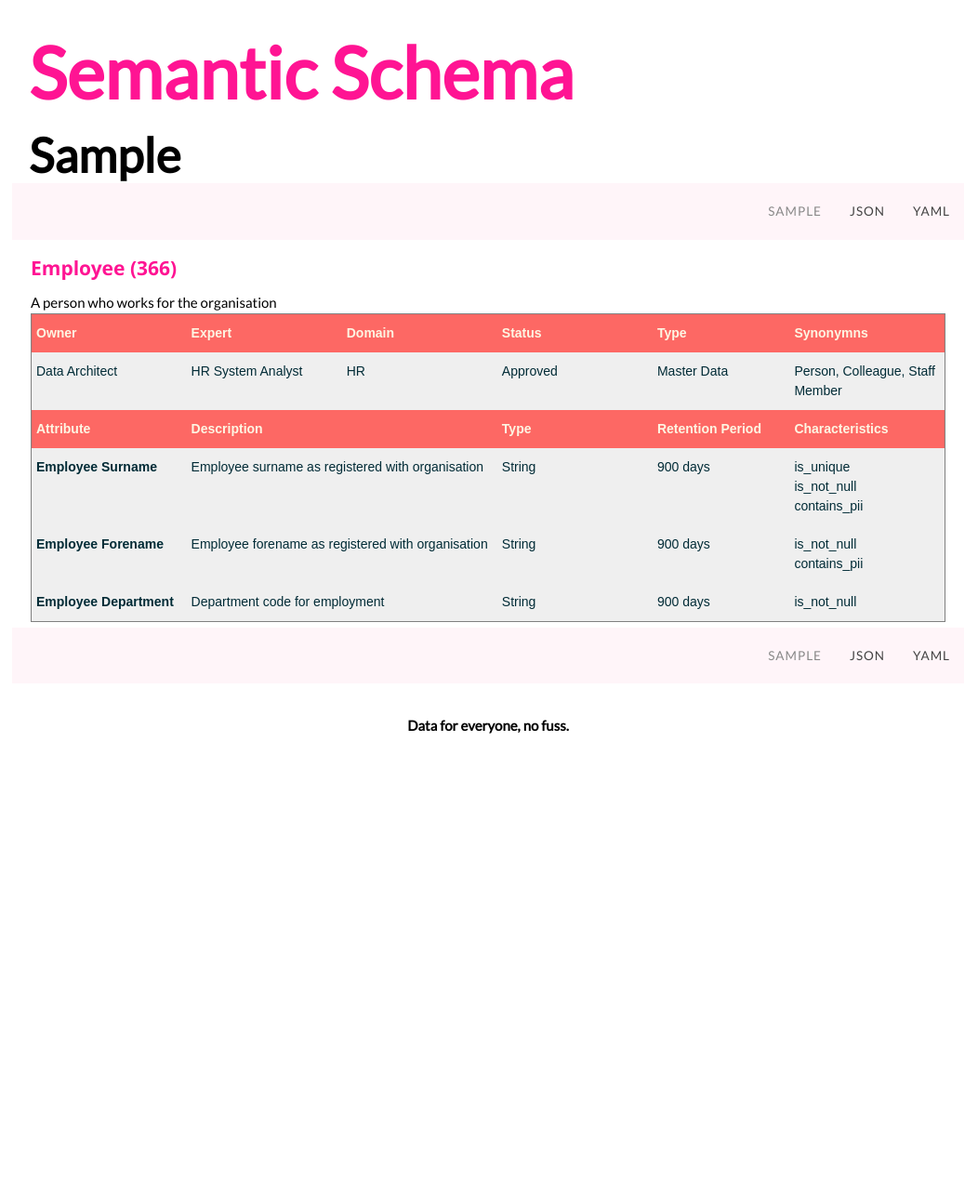
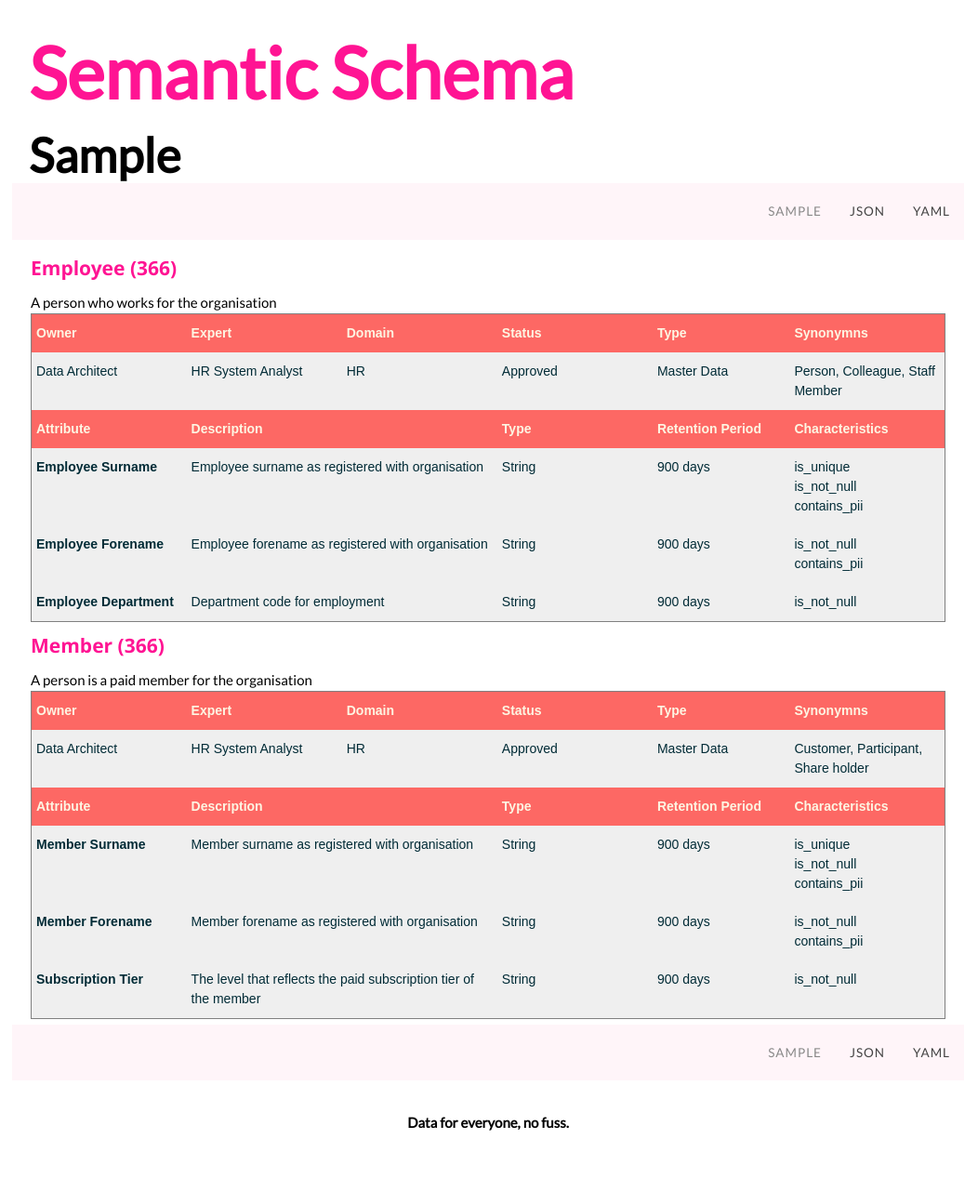
Before and after one commit to KCWADSWORTH/semantic_schema_wiki, a Jekyll site: the page built from index.html, in a window 1280 px wide. Shown: the whole page at 93% size, without its empty margins (115-1167 px from the left). Built offline with Jekyll 4.4.1, drawn with Linux system fonts in a browser that asks for light colours; before the commit the page ends 900 px from its top, so only the background shows below that.

Commit message:
Update glossary.yml

```diff
--- a/_data/glossary.yml
+++ b/_data/glossary.yml
@@ -27,3 +27,31 @@ entities:
     attribute_data_type: String
     attribute_retention_period_days: 900
     attribute_characteristics: ["is_not_null"]
+- entity_name: Member
+  entity_id: 366
+  entity_description: A person is a paid member for the organisation
+  entity_owner: Data Architect
+  entity_expert: HR System Analyst
+  entity_status: Approved
+  entity_type: Master Data
+  entity_business_domain: HR
+  entity_synonym: ["Customer", "Participant", "Share holder"]
+  attributes:
+  - attribute_name: Member Surname
+    attribute_id: 524
+    attribute_description: Member surname as registered with organisation
+    attribute_data_type: String
+    attribute_retention_period_days: 900
+    attribute_characteristics: ["is_unique", "is_not_null", "contains_pii"]
+  - attribute_name: Member Forename
+    attribute_id: 726
+    attribute_description: Member forename as registered with organisation
+    attribute_data_type: String
+    attribute_retention_period_days: 900
+    attribute_characteristics: ["is_not_null", "contains_pii"]
+  - attribute_name: Subscription Tier
+    attribute_id: 729
+    attribute_description: The level that reflects the paid subscription tier of the member
+    attribute_data_type: String
+    attribute_retention_period_days: 900
+    attribute_characteristics: ["is_not_null"]
```
